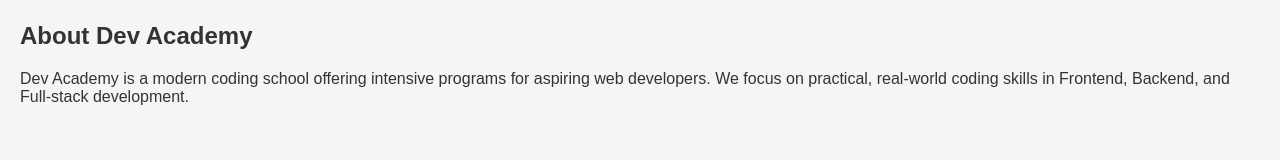
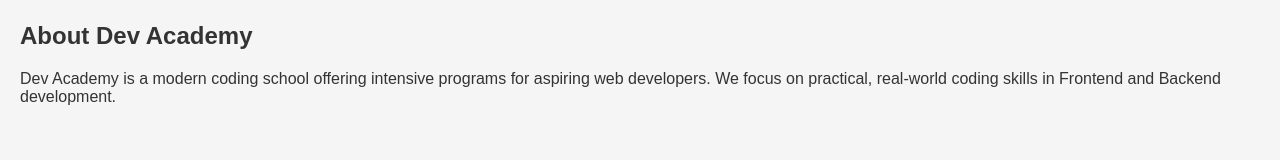
Before and after one commit to Tech2024ish/webTechnology, a plain HTML site: page index.html in a window 1280 px wide. Shown: the part 270-430 px from the top of the page. Drawn offline with Linux system fonts and the light colour scheme.

Commit message:
Update index.html

```diff
--- a/index.html
+++ b/index.html
@@ -183,7 +183,7 @@
 
   <section id="about">
     <h2>About Dev Academy</h2>
-    <p>Dev Academy is a modern coding school offering intensive programs for aspiring web developers. We focus on practical, real-world coding skills in Frontend, Backend, and Full-stack development.</p>
+    <p>Dev Academy is a modern coding school offering intensive programs for aspiring web developers. We focus on practical, real-world coding skills in Frontend and Backend development.</p>
   </section>
 
   <section id="courses">
```
